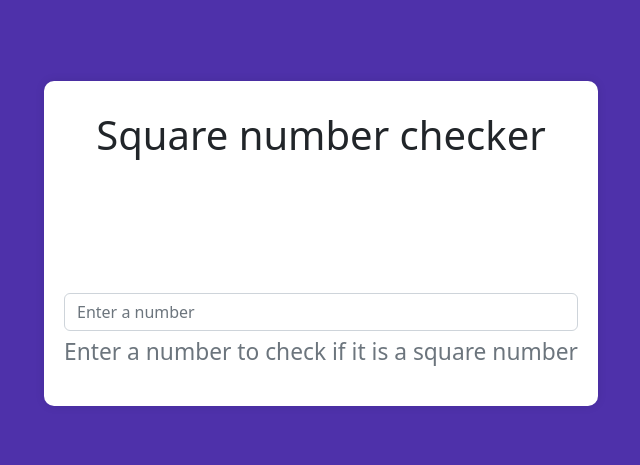
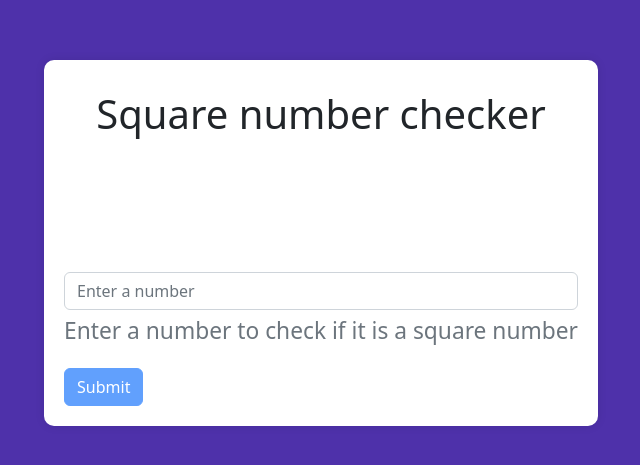
Before and after one commit to elielijah321/ASE-Sum-2-Square-Root-Checker, a React (Create React App) app: page / in a window 1280 px wide. Shown: the part 157-622 px from the top of the page, without its empty margins (319-959 px from the left). Built offline with nearby package versions, Linux system fonts and the light colour scheme.

Commit message:
Add more tests and button

```diff
--- a/src/App.tsx
+++ b/src/App.tsx
@@ -1,18 +1,20 @@
 import React, { ChangeEvent, FormEvent, useState } from 'react';
 import './App.css';
 import 'bootstrap/dist/css/bootstrap.min.css';
-import { Form } from 'react-bootstrap';
+import { Button, Form } from 'react-bootstrap';
 
 function App() {
 
   const [input, setInput] = useState("");
   const [resultMessage, setResultMessage] = useState("");
   const [sqrRootMessage, setSqrRootMessage] = useState("");
+  const [isDisabled, setIsDisabled] = useState(true);
 
   const  handleChange = (event: ChangeEvent<HTMLInputElement>) => {
     setInput("");
     setResultMessage("");
     setSqrRootMessage("");
+    setIsDisabled(true);
   }
 
   const handleSubmit = async (event: FormEvent<HTMLFormElement>) => {
@@ -44,7 +46,14 @@ function App() {
               Enter a number to check if it is a square number
             </Form.Text>
           </Form.Group>
-
+          <Button
+            variant="primary"
+            className='submit'
+            type="submit"
+            data-testid="submit-button"
+            disabled={isDisabled}>
+            Submit
+          </Button>
         </Form>
       </div>
       </div>
```
Also changed, not shown: 1 other file (tests, documents, lock files or other folders).
